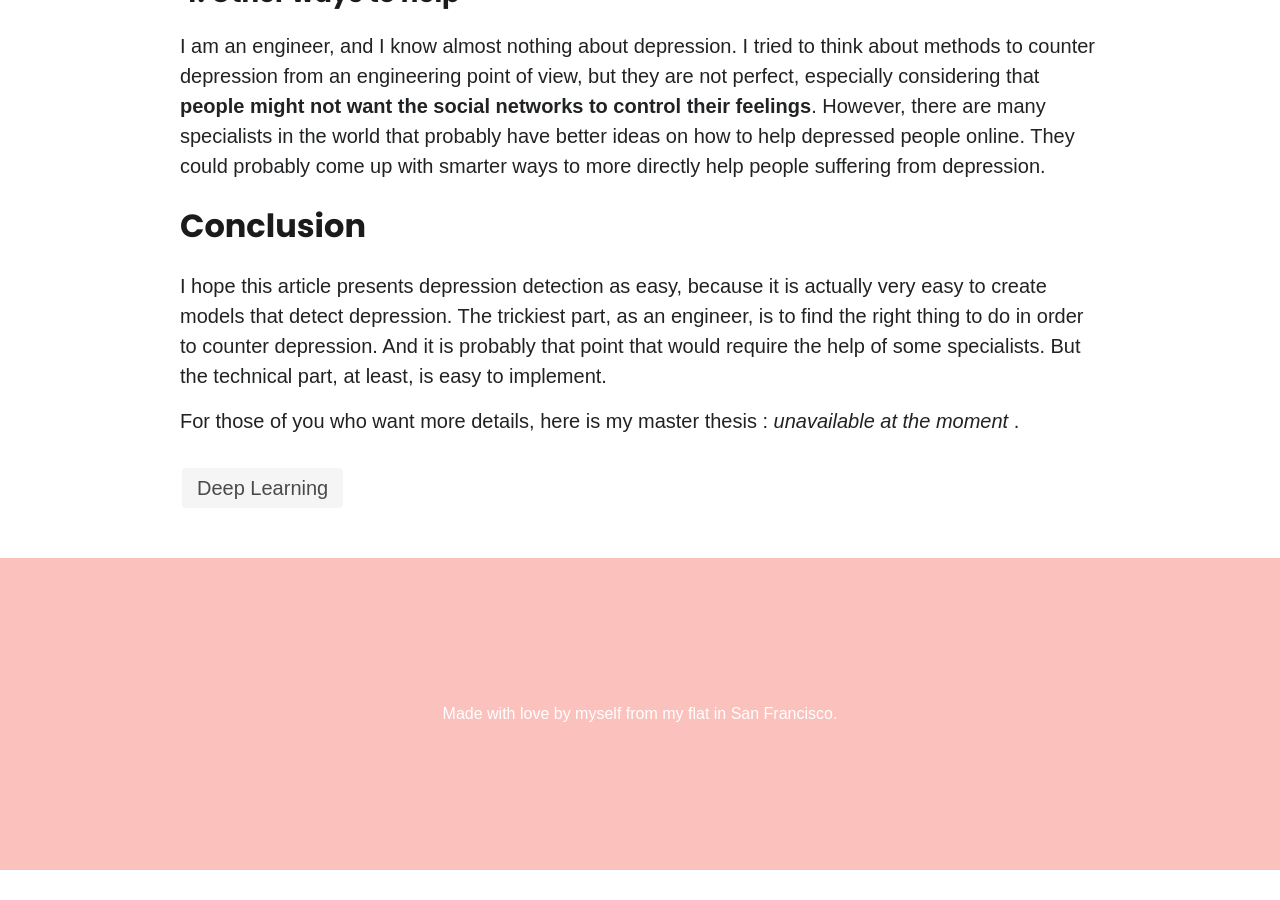
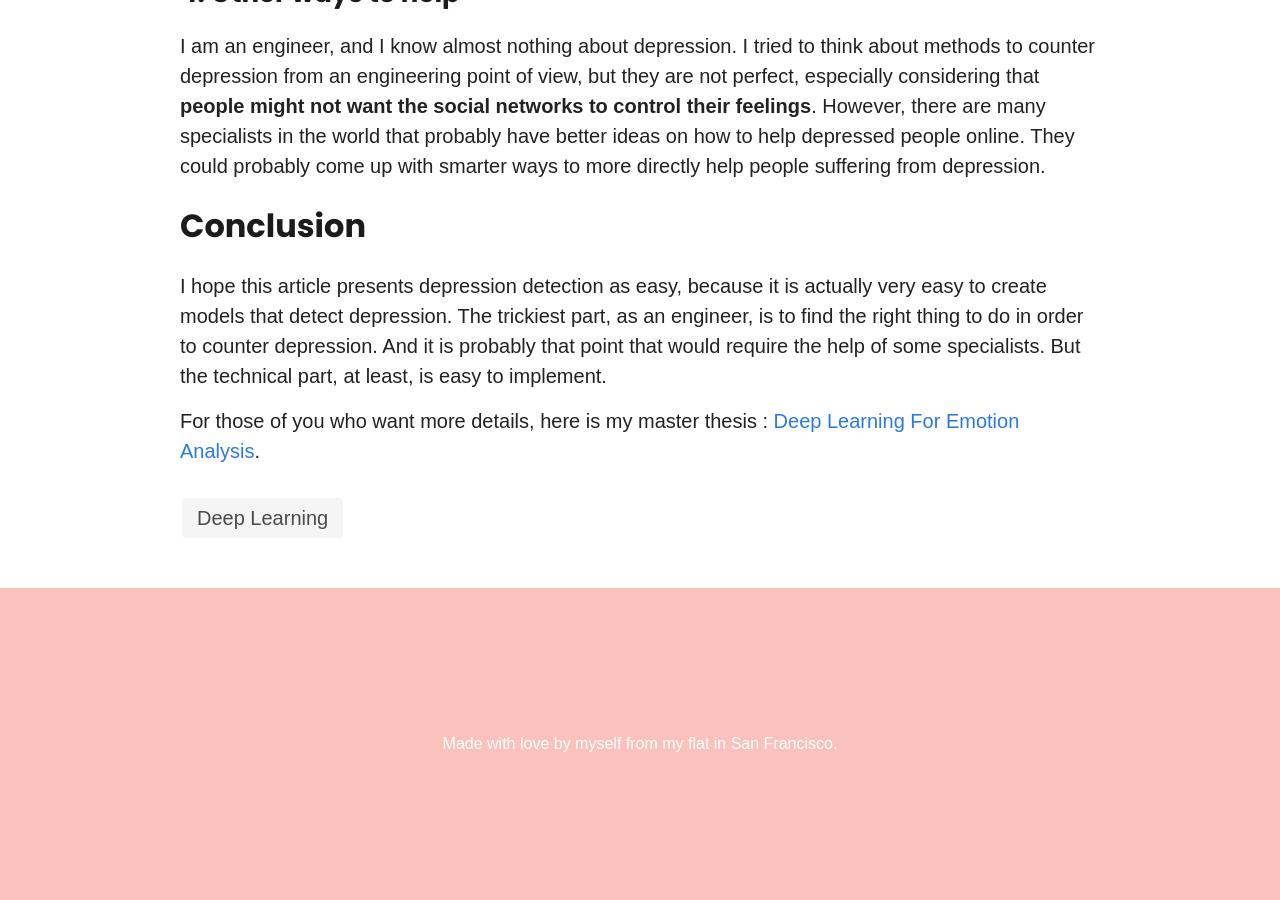
Before and after one commit to valentinchelle/valentinchelle.github.io, a Jekyll site: the page built from _posts/2019-09-29-Ai-counter-depression.markdown, in a window 1280 px wide and 900 px high, scrolled down 4175 px. Built offline with Jekyll 4.4.1, drawn with Linux system fonts in a browser that asks for light colours; comment, search, counter and statistics services are not loaded; before the commit the page ends 5045 px from its top, so only the background shows below that.

Commit message:
Added Thesis

```diff
--- a/_posts/2019-09-29-Ai-counter-depression.markdown
+++ b/_posts/2019-09-29-Ai-counter-depression.markdown
@@ -1,9 +1,9 @@
 ---
 title: Using AI to counter depression
 layout: post
-date: '2019-09-29 11:17:20 -0700'
+date: "2019-09-29 11:17:20 -0700"
 tags:
-- Deep Learning
+  - Deep Learning
 thumbnail: feeling_down_cover.svg
 extract: A method to counter depression with deep learning models.
 time_to_read: 10 min
@@ -152,7 +152,7 @@ The depression detector tries to detect whether or not a user is going through a
 
 ## Building a Dataset of Emotions
 
-> For those of you who are not familiar with AI, such models to predict or classify need to be trained. It means that we have to find the right parameters that will give the right prediction. To do that, we need some data on which we can first train the models and try to optimize their performances. For instance, to train the emotion classifier, we need a list of numerous tweets associated to a class of emotion. It means we need a list of happy tweets, a list of sad tweets, etc.  All these lists are then gathered to form the training dataset. Once the model is trained, we can then apply it to classify tweets for which the emotion is not given.
+> For those of you who are not familiar with AI, such models to predict or classify need to be trained. It means that we have to find the right parameters that will give the right prediction. To do that, we need some data on which we can first train the models and try to optimize their performances. For instance, to train the emotion classifier, we need a list of numerous tweets associated to a class of emotion. It means we need a list of happy tweets, a list of sad tweets, etc. All these lists are then gathered to form the training dataset. Once the model is trained, we can then apply it to classify tweets for which the emotion is not given.
 
 The whole question is how to get a training dataset ? Do we have to pay people to classify by hand the emotions of thousands of messages one by one ?
 
@@ -201,10 +201,10 @@ But I am pretty sure that some teams could manage to accurately predict more tha
 
 ### 4. Other ways to help
 
-I am an engineer, and I know almost nothing about depression. I tried to think about methods to counter depression from an engineering point of view, but they are not perfect, especially considering that <b>people might not want the social networks to control their feelings</b>. However, there are many specialists in the world that probably have better ideas on how to help depressed people online. They could probably come up with smarter ways to more directly help  people suffering from depression.
+I am an engineer, and I know almost nothing about depression. I tried to think about methods to counter depression from an engineering point of view, but they are not perfect, especially considering that <b>people might not want the social networks to control their feelings</b>. However, there are many specialists in the world that probably have better ideas on how to help depressed people online. They could probably come up with smarter ways to more directly help people suffering from depression.
 
 ## Conclusion
 
 I hope this article presents depression detection as easy, because it is actually very easy to create models that detect depression. The trickiest part, as an engineer, is to find the right thing to do in order to counter depression. And it is probably that point that would require the help of some specialists. But the technical part, at least, is easy to implement.
 
-For those of you who want more details, here is my master thesis : <i> unavailable at the moment </i>.
+For those of you who want more details, here is my master thesis : <a href="/assets/Project_MSC_Valentin_Chelle.pdf">Deep Learning For Emotion Analysis</a>.
```
Also changed, not shown: 1 other file.
